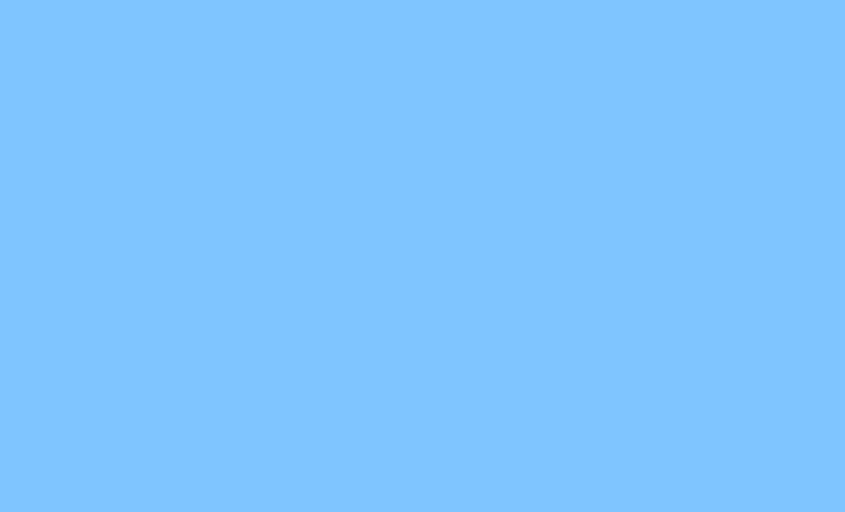
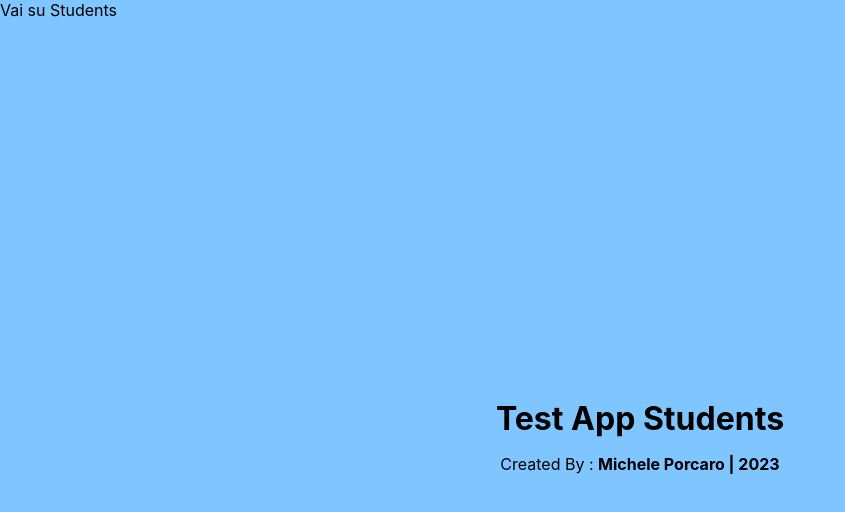
Before and after one commit to jamiromic/test-project, a React (Create React App) app: page / in a window 1280 px wide. Before the commit this address had no page. Shown: the top 512 px of the page, without its empty margins (0-845 px from the left). Built offline with nearby package versions, Linux system fonts and the light colour scheme.

Commit message:
add home & login

```diff
--- a/src/App.js
+++ b/src/App.js
@@ -3,14 +3,20 @@ import StudentList from './components/StudentList';
 import StudentDetails from './components/StudentDetails';
 import StudentCreate from './components/StudentCreate';
 import StudentUpdate from './components/StudentUpdate';
+import Login from './components/Login';
+import Home from './components/Home';
 
 function App() {
 
   return (
 
       <Routes>
+        {/* Pagina Home */}
+        <Route exact path="/" element={<Home/>} />
+        {/* Pagina Login */}
+        <Route path="/login" element={<Login/>} />
         {/* Pagina Lista Studenti */}
-        <Route exact path="/students" element={<StudentList/>} />
+        <Route path="/students" element={<StudentList/>} />
         {/* Pagina Dettaglio Studente */}
         <Route path="/students/:id" element={<StudentDetails/>} />
         {/* Pagina per la creazione di uno studente */}
--- /dev/null
+++ b/src/components/Home.js
@@ -0,0 +1,17 @@
+import '../styles/Home.css';
+
+function Home() {
+
+    return (
+        <div>
+            <a href="/students/">Vai su Students</a>
+            <main>
+                <h1>Test App Students</h1>
+                <span>Created By : <strong>Michele Porcaro | 2023</strong></span>
+            </main>
+        </div>
+    )
+
+}
+
+export default Home;
--- /dev/null
+++ b/src/components/Login.js
@@ -0,0 +1,35 @@
+import { useState } from 'react';
+
+function LoginForm() {
+  const [username, setUsername] = useState('');
+  const [password, setPassword] = useState('');
+
+  function handleSubmit(event) {
+    event.preventDefault();
+    fetch('http://localhost:8080/login', {
+      method: 'POST',
+      headers: {'Content-Type': 'application/json'},
+      body: JSON.stringify({
+        username: username,
+        password: password
+      })
+    })
+    .then(response => response.json())
+    .then(data => {
+      console.log(data);
+    })
+    .catch(error => {
+      console.log(error);
+    });
+  }
+
+  return (
+    <form onSubmit={handleSubmit}>
+      <input type="email" placeholder="Email" value={username} onChange={(event) => setUsername(event.target.value)} />
+      <input type="password" placeholder="Password" value={password} onChange={(event) => setPassword(event.target.value)} />
+      <button type="submit">Login</button>
+    </form>
+  );
+}
+
+export default LoginForm;
--- a/src/components/StudentList.js
+++ b/src/components/StudentList.js
@@ -37,6 +37,7 @@ function StudentList() {
   return (
 
     <div>
+      <a href="/">Torna alla Home</a>
       <h1 className='title'>App Students</h1>
       <a className='new_student_button' href="/students/create">Crea un nuovo Studente</a>
       <div className='students_wrapper'>
--- /dev/null
+++ b/src/styles/Home.css
@@ -0,0 +1,11 @@
+main {
+    height: 100vh;
+    display: flex;
+    justify-content: center;
+    align-items: center;
+    flex-direction: column;
+}
+
+h1 {
+    margin-bottom: 1rem;
+}
```
Also changed, not shown: src/styles/Login.css (added).
